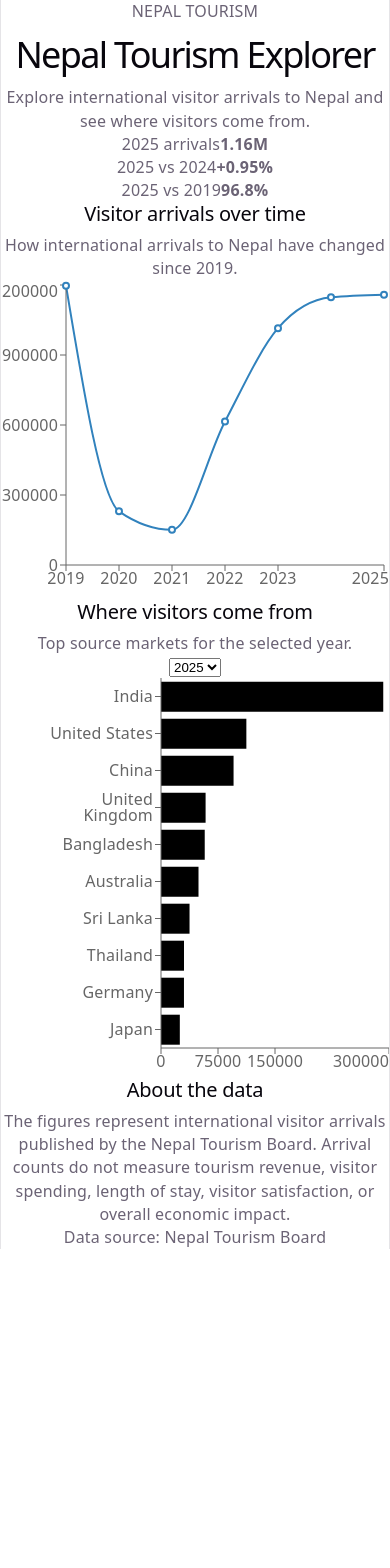
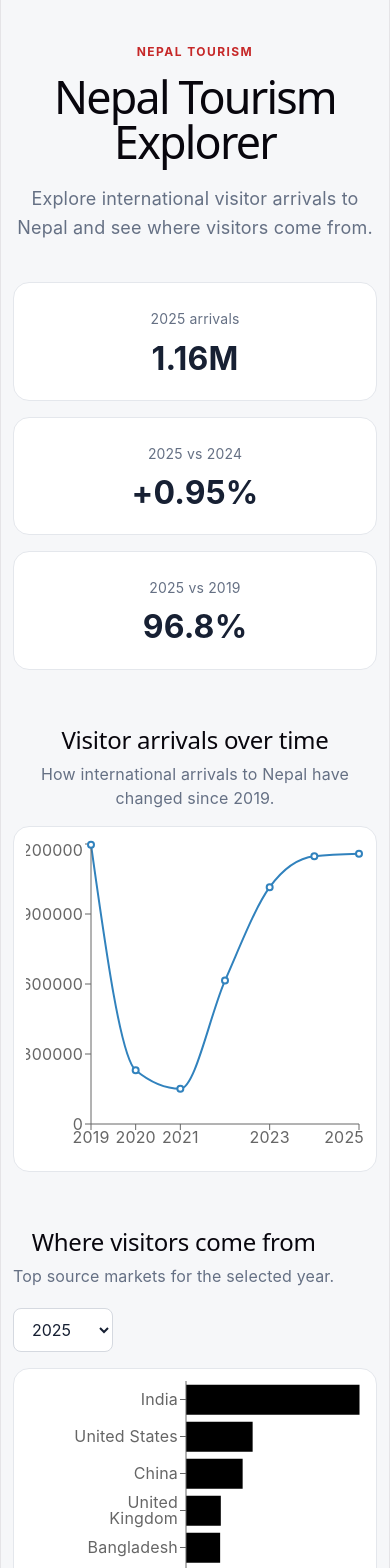
Before and after one commit to tenjeebkc/Nepal-tourism-explorer, a React (Vite) app: page / in a window 390 px wide. Shown: the top 1568 px of the page. Before the commit the page ends 1249 px from the top, so only its background shows below. Built offline with nearby package versions, Linux system fonts and the light colour scheme.

Commit message:
Added basic styling to the page

```diff
--- a/src/App.css
+++ b/src/App.css
@@ -1,184 +1,189 @@
-.counter {
-  font-size: 16px;
-  padding: 5px 10px;
-  border-radius: 5px;
-  color: var(--accent);
-  background: var(--accent-bg);
-  border: 2px solid transparent;
-  transition: border-color 0.3s;
-  margin-bottom: 24px;
+* {
+  box-sizing: border-box;
+}
 
-  &:hover {
-    border-color: var(--accent-border);
+body {
+  margin: 0;
+  font-family: Inter, system-ui, -apple-system, BlinkMacSystemFont, "Segoe UI",
+    sans-serif;
+  background: #f6f7f9;
+  color: #172033;
 }
-  &:focus-visible {
-    outline: 2px solid var(--accent);
+
+.container {
+  width: min(1100px, calc(100% - 32px));
+  margin: 0 auto;
+  padding: 64px 0;
+}
+
+/* Header */
+
+header {
+  max-width: 700px;
+  margin-bottom: 40px;
+}
+
+.eyebrow {
+  margin: 0 0 12px;
+  font-size: 12px;
+  font-weight: 700;
+  letter-spacing: 0.12em;
+  color: #c62828;
+}
+
+h1 {
+  margin: 0 0 20px;
+  font-size: clamp(2.4rem, 6vw, 4.5rem);
+  line-height: 1;
+  letter-spacing: -0.04em;
+}
+
+.intro {
+  margin: 0;
+  font-size: 18px;
+  line-height: 1.6;
+  color: #657084;
+}
+
+/* Summary cards */
+
+.summary-grid {
+  display: grid;
+  grid-template-columns: repeat(3, 1fr);
+  gap: 16px;
+}
+
+.card {
+  padding: 24px;
+  background: #ffffff;
+  border: 1px solid #e4e7ec;
+  border-radius: 16px;
+}
+
+.card span {
+  display: block;
+  margin-bottom: 12px;
+  color: #657084;
+  font-size: 14px;
+}
+
+.card strong {
+  font-size: 32px;
+  line-height: 1;
+}
+
+/* Sections */
+
+.section {
+  margin-top: 56px;
+}
+
+.section-heading {
+  display: flex;
+  justify-content: space-between;
+  align-items: end;
+  gap: 20px;
+  margin-bottom: 16px;
+}
+
+.section-heading h2 {
+  margin: 0 0 8px;
+  font-size: 24px;
+}
+
+.section-heading p {
+  margin: 0;
+  color: #657084;
+  line-height: 1.5;
+}
+
+/* Charts */
+
+.chart-card {
+  padding: 24px;
+  background: #ffffff;
+  border: 1px solid #e4e7ec;
+  border-radius: 16px;
+}
+
+/* Select */
+
+select {
+  min-width: 100px;
+  padding: 10px 14px;
+  border: 1px solid #d5d9e0;
+  border-radius: 8px;
+  background: #ffffff;
+  color: #172033;
+  font: inherit;
+  cursor: pointer;
+}
+
+select:focus {
+  outline: 2px solid #c62828;
   outline-offset: 2px;
 }
+
+/* Data limitations */
+
+.limitations {
+  margin-top: 56px;
+  padding: 24px;
+  background: #ffffff;
+  border: 1px solid #e4e7ec;
+  border-radius: 16px;
 }
 
-.hero {
-  position: relative;
-
-  .base,
-  .framework,
-  .vite {
-    inset-inline: 0;
-    margin: 0 auto;
+.limitations h2 {
+  margin: 0 0 10px;
+  font-size: 20px;
 }
 
-  .base {
-    width: 170px;
-    position: relative;
-    z-index: 0;
+.limitations p {
+  margin: 0;
+  color: #657084;
+  line-height: 1.6;
 }
 
-  .framework,
-  .vite {
-    position: absolute;
+/* Footer */
+
+footer {
+  margin-top: 32px;
+  color: #7a8495;
+  font-size: 14px;
 }
 
-  .framework {
-    z-index: 1;
-    top: 34px;
-    height: 28px;
-    transform: perspective(2000px) rotateZ(300deg) rotateX(44deg) rotateY(39deg)
-      scale(1.4);
+/* Loading / state */
+
+.state {
+  min-height: 100vh;
+  display: grid;
+  place-items: center;
+  color: #657084;
 }
 
-  .vite {
-    z-index: 0;
-    top: 107px;
-    height: 26px;
-    width: auto;
-    transform: perspective(2000px) rotateZ(300deg) rotateX(40deg) rotateY(39deg)
-      scale(0.8);
+/* Mobile */
+
+@media (max-width: 700px) {
+  .container {
+    width: min(100% - 24px, 1100px);
+    padding: 40px 0;
+  }
+
+  h1 {
+    font-size: 2.8rem;
+  }
+
+  .summary-grid {
+    grid-template-columns: 1fr;
+  }
+
+  .section-heading {
+    align-items: flex-start;
+    flex-direction: column;
+  }
+
+  .chart-card {
+    padding: 12px;
   }
 }
-
-#center {
-  display: flex;
-  flex-direction: column;
-  gap: 25px;
-  place-content: center;
-  place-items: center;
-  flex-grow: 1;
-
-  @media (max-width: 1024px) {
-    padding: 32px 20px 24px;
-    gap: 18px;
-  }
-}
-
-#next-steps {
-  display: flex;
-  border-top: 1px solid var(--border);
-  text-align: left;
-
-  & > div {
-    flex: 1 1 0;
-    padding: 32px;
-    @media (max-width: 1024px) {
-      padding: 24px 20px;
-    }
-  }
-
-  .icon {
-    margin-bottom: 16px;
-    width: 22px;
-    height: 22px;
-  }
-
-  @media (max-width: 1024px) {
-    flex-direction: column;
-    text-align: center;
-  }
-}
-
-#docs {
-  border-right: 1px solid var(--border);
-
-  @media (max-width: 1024px) {
-    border-right: none;
-    border-bottom: 1px solid var(--border);
-  }
-}
-
-#next-steps ul {
-  list-style: none;
-  padding: 0;
-  display: flex;
-  gap: 8px;
-  margin: 32px 0 0;
-
-  .logo {
-    height: 18px;
-  }
-
-  a {
-    color: var(--text-h);
-    font-size: 16px;
-    border-radius: 6px;
-    background: var(--social-bg);
-    display: flex;
-    padding: 6px 12px;
-    align-items: center;
-    gap: 8px;
-    text-decoration: none;
-    transition: box-shadow 0.3s;
-
-    &:hover {
-      box-shadow: var(--shadow);
-    }
-    .button-icon {
-      height: 18px;
-      width: 18px;
-    }
-  }
-
-  @media (max-width: 1024px) {
-    margin-top: 20px;
-    flex-wrap: wrap;
-    justify-content: center;
-
-    li {
-      flex: 1 1 calc(50% - 8px);
-    }
-
-    a {
-      width: 100%;
-      justify-content: center;
-      box-sizing: border-box;
-    }
-  }
-}
-
-#spacer {
-  height: 88px;
-  border-top: 1px solid var(--border);
-  @media (max-width: 1024px) {
-    height: 48px;
-  }
-}
-
-.ticks {
-  position: relative;
-  width: 100%;
-
-  &::before,
-  &::after {
-    content: '';
-    position: absolute;
-    top: -4.5px;
-    border: 5px solid transparent;
-  }
-
-  &::before {
-    left: 0;
-    border-left-color: var(--border);
-  }
-  &::after {
-    right: 0;
-    border-right-color: var(--border);
-  }
-}
```
Lines whose indentation alone changed are shown as unchanged.
